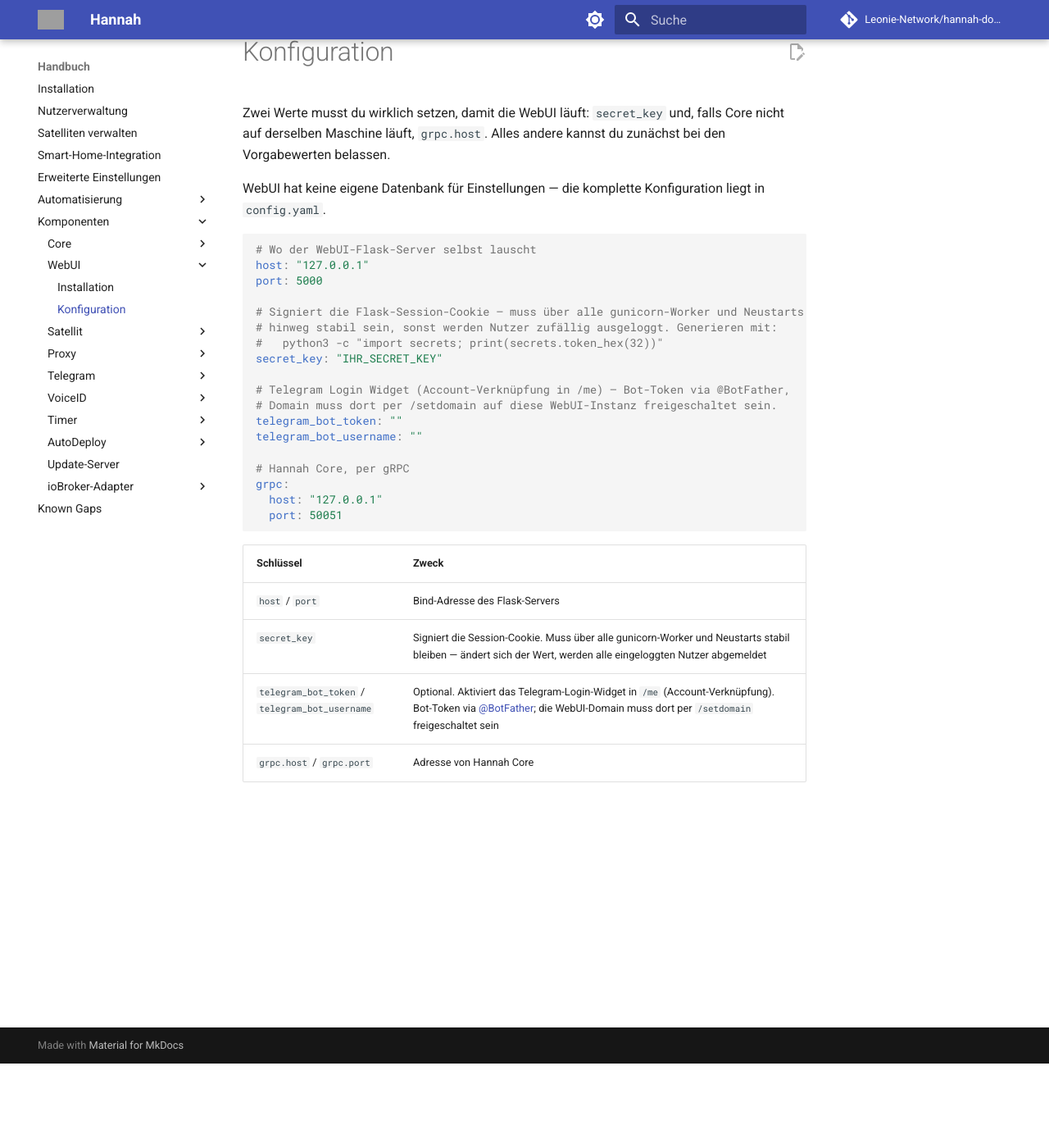
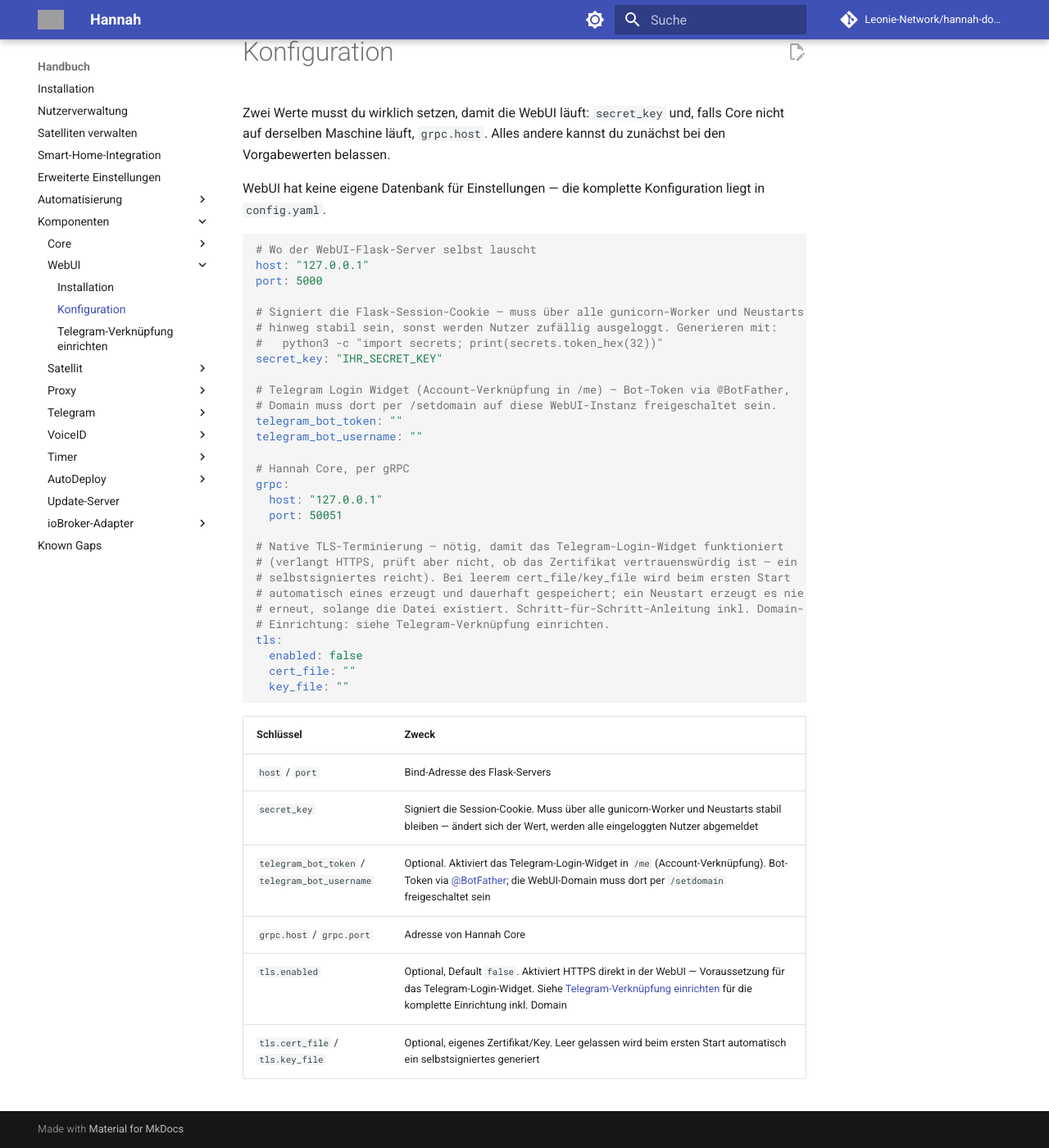
Before and after one commit to Leonie-Network/hannah-docs, an MkDocs documentation site: the page built from docs/components/webui/configuration.md, in a window 1280 px wide and 1400 px high, scrolled down 103 px. Shown: the whole window at 82% size. Built offline with MkDocs 1.6.1 and Material for MkDocs 9.7.7, drawn with Linux system fonts in a browser that asks for light colours; comment, search, counter and statistics services are not loaded; grey boxes are pictures that could not be loaded.

Commit message:
docs(webui): document Telegram login setup (domain, TLS, BotFather)
Adds a step-by-step guide for the native TLS support shipped in
hannah-webui v2.7.2 (#61) - domain/hosts-file/split-DNS, enabling
tls.enabled, accepting the self-signed cert, and BotFather /setdomain -
plus a warning callout in the Verknuepfte Konten section pointing to
it, the new tls config block in the WebUI config reference, and a
webui_data volume + TLS env var hint in the bundled docker-compose
example. Also fixes a pre-existing broken anchor link from alarms.md
to known-gaps.md.

Co-Authored-By: Claude Sonnet 5 <noreply@anthropic.com>

````diff
--- a/docs/components/webui/configuration.md
+++ b/docs/components/webui/configuration.md
@@ -26,6 +26,17 @@ telegram_bot_username: ""
 grpc:
   host: "127.0.0.1"
   port: 50051
+
+# Native TLS-Terminierung — nötig, damit das Telegram-Login-Widget funktioniert
+# (verlangt HTTPS, prüft aber nicht, ob das Zertifikat vertrauenswürdig ist — ein
+# selbstsigniertes reicht). Bei leerem cert_file/key_file wird beim ersten Start
+# automatisch eines erzeugt und dauerhaft gespeichert; ein Neustart erzeugt es nie
+# erneut, solange die Datei existiert. Schritt-für-Schritt-Anleitung inkl. Domain-
+# Einrichtung: siehe Telegram-Verknüpfung einrichten.
+tls:
+  enabled: false
+  cert_file: ""
+  key_file: ""
 ```
 
 | Schlüssel | Zweck |
@@ -34,3 +45,5 @@ grpc:
 | `secret_key` | Signiert die Session-Cookie. Muss über alle gunicorn-Worker und Neustarts stabil bleiben — ändert sich der Wert, werden alle eingeloggten Nutzer abgemeldet |
 | `telegram_bot_token` / `telegram_bot_username` | Optional. Aktiviert das Telegram-Login-Widget in `/me` (Account-Verknüpfung). Bot-Token via [@BotFather](https://t.me/BotFather); die WebUI-Domain muss dort per `/setdomain` freigeschaltet sein |
 | `grpc.host` / `grpc.port` | Adresse von Hannah Core |
+| `tls.enabled` | Optional, Default `false`. Aktiviert HTTPS direkt in der WebUI — Voraussetzung für das Telegram-Login-Widget. Siehe [Telegram-Verknüpfung einrichten](telegram-login.md) für die komplette Einrichtung inkl. Domain |
+| `tls.cert_file` / `tls.key_file` | Optional, eigenes Zertifikat/Key. Leer gelassen wird beim ersten Start automatisch ein selbstsigniertes generiert |
--- a/mkdocs.yml
+++ b/mkdocs.yml
@@ -50,6 +50,7 @@ nav:
               - Übersicht: components/webui/index.md
               - Installation: components/webui/installation.md
               - Konfiguration: components/webui/configuration.md
+              - Telegram-Verknüpfung einrichten: components/webui/telegram-login.md
           - Satellit:
               - Übersicht: components/satellite/index.md
               - Konfiguration: components/satellite/configuration.md
````
Also changed, not shown: docs/components/webui/telegram-login.md (added, +86 -0 lines), docs/manual/alarms.md (+1 -1 lines), docs/manual/installation.md (+6 -0 lines), docs/manual/users.md (+7 -0 lines).
